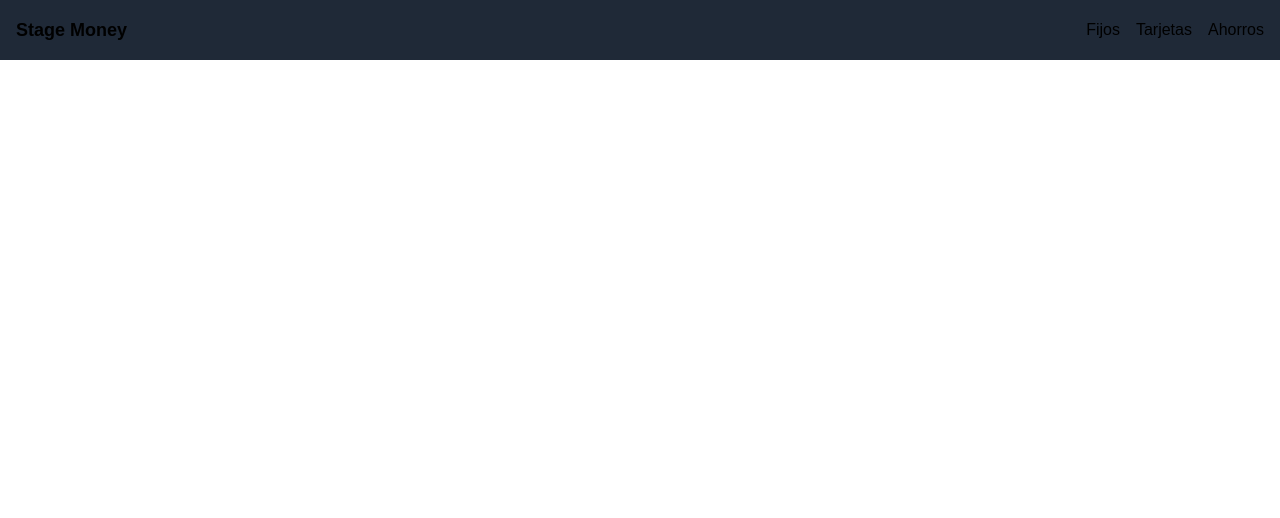
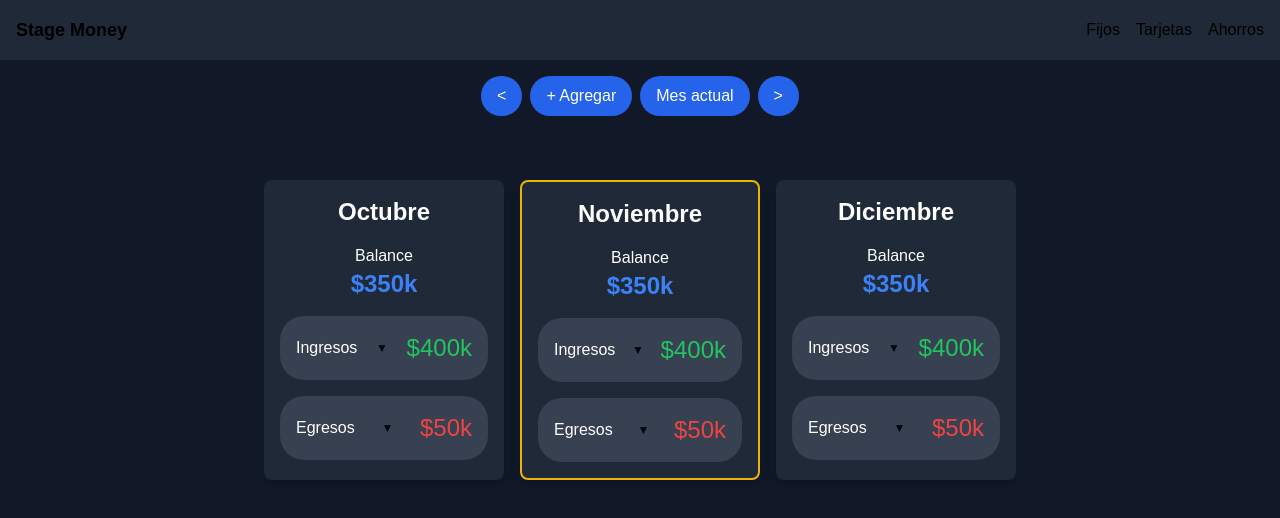
Before and after one commit to MauroCor/rindemas, a React (Create React App) app: page /tarjetas in a window 1280 px wide. Shown: the top 518 px of the page. Built offline with nearby package versions, Linux system fonts and the light colour scheme.

Commit message:
init cardscreen

```diff
--- a/src/components/ButtonComponent.js
+++ b/src/components/ButtonComponent.js
@@ -1,5 +1,3 @@
-import React from 'react';
-
 const ButtonComponent = ({ onClick, text }) => (
     <button
         onClick={onClick}
--- a/src/components/CarouselComponent.js
+++ b/src/components/CarouselComponent.js
@@ -1,4 +1,3 @@
-import React from 'react';
 import MonthlyDataComponent from './MonthlyDataComponent';
 
 const CarouselComponent = ({ currentMonth }) => {
--- a/src/components/FinancialDesplegableComponent.js
+++ b/src/components/FinancialDropComponent.js
@@ -1,6 +1,6 @@
 import React, { useState } from 'react';
 
-const FinancialDesplegableComponent = ({ title, amount, isIncome }) => {
+const FinancialDropComponent = ({ title, amount, isIncome }) => {
     const [showDetails, setShowDetails] = useState(false);
 
     return (
@@ -56,4 +56,4 @@ const FinancialDesplegableComponent = ({ title, amount, isIncome }) => {
     );
 };
 
-export default FinancialDesplegableComponent;
+export default FinancialDropComponent;
--- a/src/components/MonthlyDataComponent.js
+++ b/src/components/MonthlyDataComponent.js
@@ -1,5 +1,4 @@
-import React from 'react';
-import FinancialDesplegableComponent from './FinancialDesplegableComponent';
+import FinancialDropComponent from './FinancialDropComponent';
 
 const MonthlyDataComponent = ({ month }) => {
 
@@ -20,8 +19,8 @@ const MonthlyDataComponent = ({ month }) => {
       <div>
         <label className='text-2xl text-blue-500 font-bold'>$350k</label>
       </div>
-      <FinancialDesplegableComponent title="Ingresos" amount="400" isIncome={true} />
-      <FinancialDesplegableComponent title="Egresos" amount="50" isIncome={false} />
+      <FinancialDropComponent title="Ingresos" amount="400" isIncome={true} />
+      <FinancialDropComponent title="Egresos" amount="50" isIncome={false} />
     </div>
   );
 };
--- a/src/context/Context.js
+++ /dev/null
@@ -1,16 +0,0 @@
-import React, { createContext } from 'react';
-
-export const Context = createContext();
-
-export function ContextProvider(props) {
-
-    const contextValue = {
-        someValue: 'Este es un valor de contexto',
-    };
-
-    return (
-        <Context.Provider value={contextValue}>
-            {props.children}
-        </Context.Provider>
-    );
-}
--- a/src/navegation/RouterConfig.js
+++ b/src/navegation/RouterConfig.js
@@ -1,8 +1,9 @@
 import { BrowserRouter, Route, Routes } from 'react-router-dom';
+import NavbarComponent from '../components/NavbarComponent';
 
 import FijosScreen from '../pages/FijosScreen';
 import AddScreen from '../pages/AddScreen';
-import NavbarComponent from '../components/NavbarComponent';
+import CardScreen from '../pages/CardScreen';
 
 export default function RouterConfig() {
     return (
@@ -11,6 +12,7 @@ export default function RouterConfig() {
             <Routes>
                 <Route path='/fijos' element={<FijosScreen />} />
                 <Route path='/agregar' element={<AddScreen />} />
+                <Route path='/tarjetas' element={<CardScreen />} />
             </Routes>
         </BrowserRouter>
     )
--- a/src/pages/AddScreen.js
+++ b/src/pages/AddScreen.js
@@ -1,4 +1,3 @@
-import React from 'react';
 import ButtonComponent from '../components/ButtonComponent';
 import DropComponent from '../components/DropComponent';
 
--- /dev/null
+++ b/src/pages/CardScreen.js
@@ -0,0 +1,30 @@
+import React, { useState } from 'react';
+import CarouselComponent from '../components/CarouselComponent';
+import ButtonComponent from '../components/ButtonComponent';
+import { Link } from 'react-router-dom';
+
+const CardScreen = () => {
+  const [currentMonth, setCurrentMonth] = useState(0);
+
+  const handleNext = () => setCurrentMonth(currentMonth + 1);
+  const handlePrev = () => setCurrentMonth(currentMonth - 1);
+
+  const resetToCurrentMonth = () => setCurrentMonth(0);
+
+  return (
+    <div className="dark bg-gray-900 text-white min-h-screen">
+      <div className="relative p-4">
+        <div className="flex justify-center items-center flex-wrap space-x-2">
+          <ButtonComponent onClick={handlePrev} text="<" />
+          <Link className="bg-blue-600 rounded-full px-4 py-2 hover:bg-blue-500" to="/agregar">+ Agregar</Link>
+          <ButtonComponent onClick={resetToCurrentMonth} text="Mes actual" />
+          <ButtonComponent onClick={handleNext} text=">" />
+        </div>
+
+        <CarouselComponent currentMonth={currentMonth} />
+      </div>
+    </div>
+  );
+};
+
+export default CardScreen;
```
